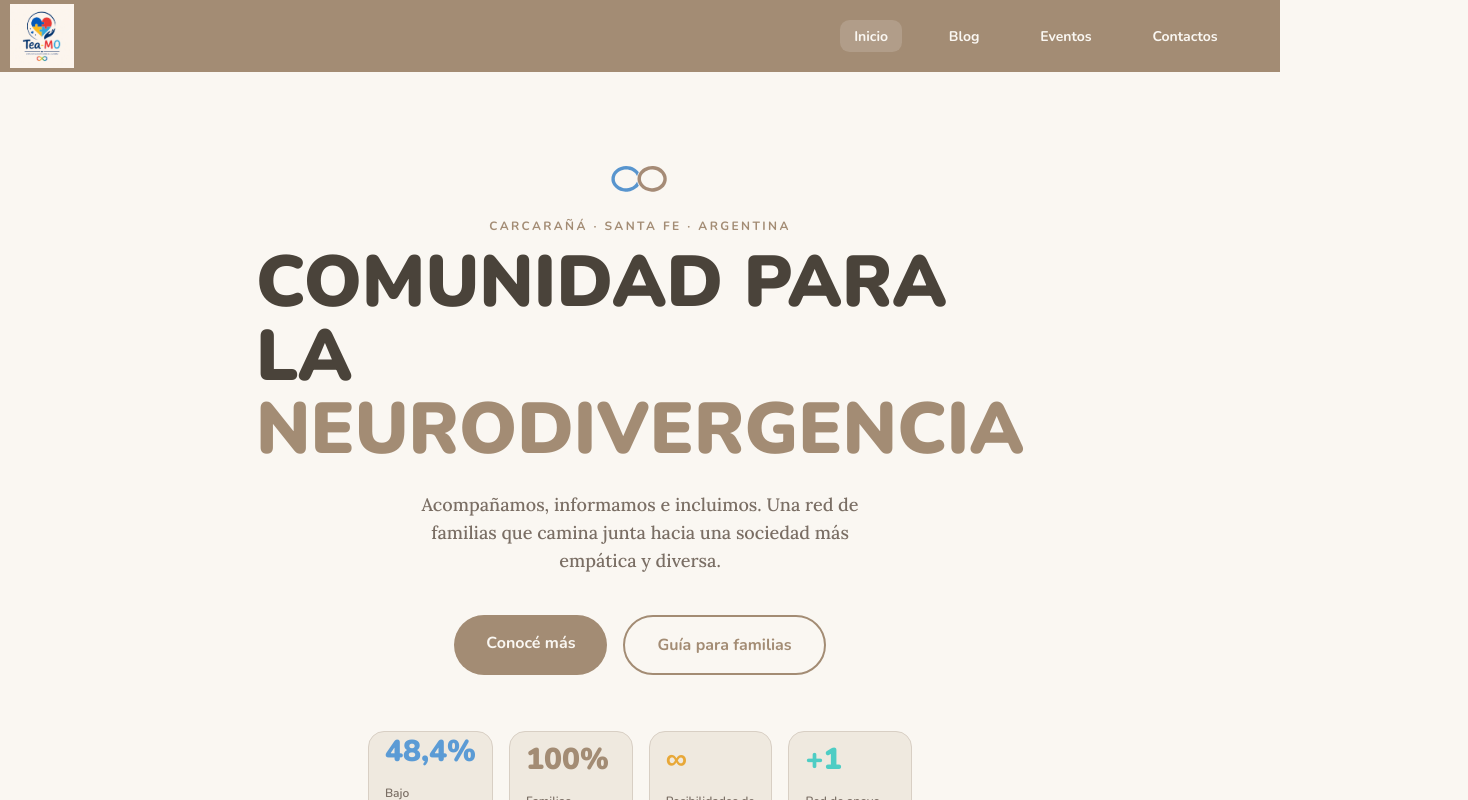
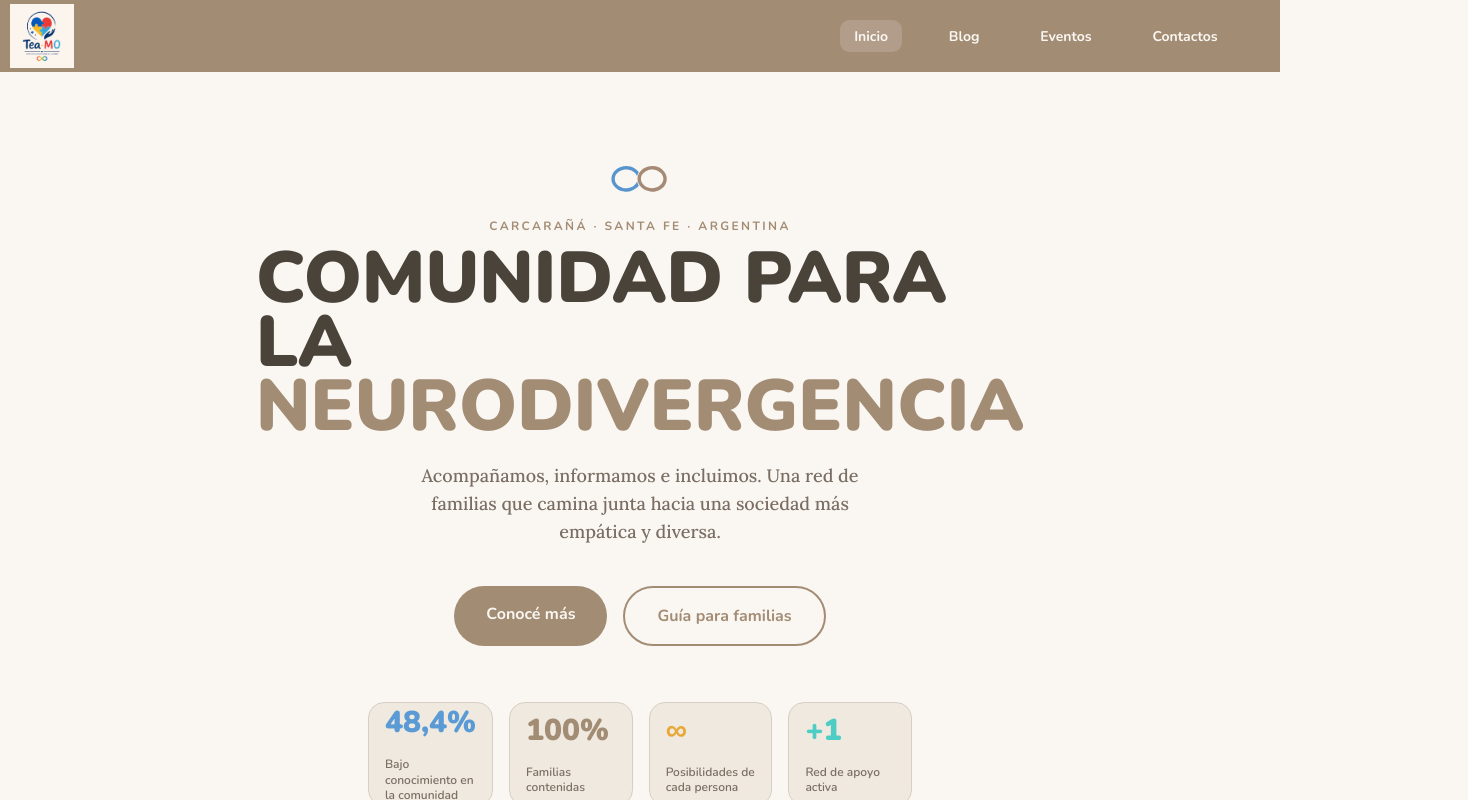
Before and after one commit to Matias2109A/Paginatea, a React (Vite) app in the folder PaginaTea/: page / in a window 1280 px wide. Shown: the top 800 px of the page, 1468 px wide, since content can reach past the window. Built offline with nearby package versions, Linux system fonts and the light colour scheme.

Commit message:
overflow

```diff
--- a/PaginaTea/src/components/Nav.css
+++ b/PaginaTea/src/components/Nav.css
@@ -6,6 +6,7 @@ nav {
     max-height: 4.5rem;
     width: 100%;
     height: 4.5rem;
+    overflow: hidden;
 }
 
 img {
--- a/PaginaTea/src/index.css
+++ b/PaginaTea/src/index.css
@@ -13,6 +13,7 @@
     margin: 0;
     padding: 0;
     box-sizing: border-box;
+
 }
 
 body {
--- a/PaginaTea/src/pages/Inicio/Inicio.css
+++ b/PaginaTea/src/pages/Inicio/Inicio.css
@@ -4,7 +4,7 @@
     display: flex;
     flex-direction: column;
     align-items: center;
-    line-height: 4.6rem;
+    line-height: 4rem;
     margin-bottom: 1.5rem;
 }
 
--- a/PaginaTea/src/pages/Neurodivergencia/Neurodivergencia.css
+++ b/PaginaTea/src/pages/Neurodivergencia/Neurodivergencia.css
@@ -2,6 +2,7 @@
     padding: 5rem 1rem 5rem 1rem;
     background-color: var(--superf);
     border: 1px solid rgba(0, 0, 0, .3);
+    overflow-x: hidden;
 }
 
 .neurodivergencia {
```
